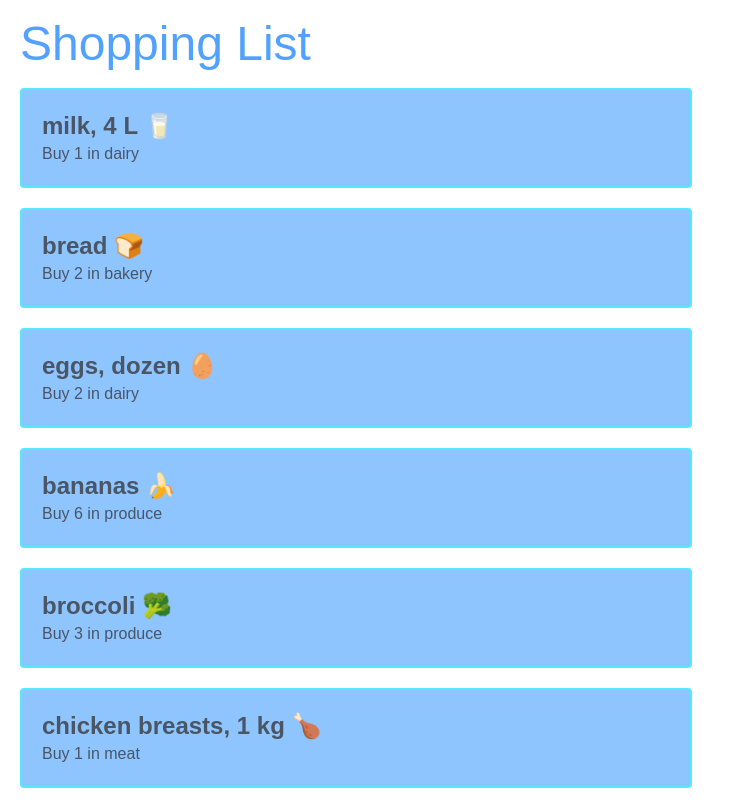
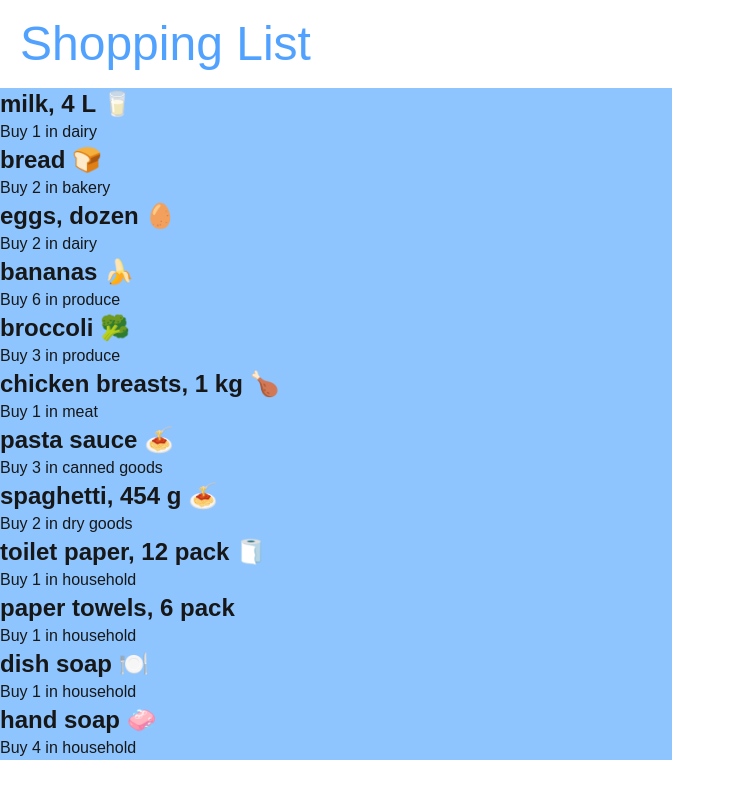
Before and after one commit to SeksanW/cprg306-assignments, a Next.js app: page /week-3 in a window 1280 px wide. Shown: the top 800 px of the page, without its empty margins (0-755 px from the left). Built offline with nearby package versions, Linux system fonts and the light colour scheme.

Commit message:
Update item.js

```diff
--- a/app/week-3/item.js
+++ b/app/week-3/item.js
@@ -3,13 +3,8 @@ export default function Item({ item }) {
     let { name, quantity, category } = item;
     return (
         <li className="bg-blue-300
-                        text-gray-600
-                        border-2
-                        border-cyan-300
-                        w-2xl
-                        m-5
-                        p-5
-                        rounded">
+                        text-white-600
+                        w-2xl">
             <h3 className="text-2xl font-bold">{name}</h3>
             <p>Buy {quantity} in {category}</p>
         </li>
```
